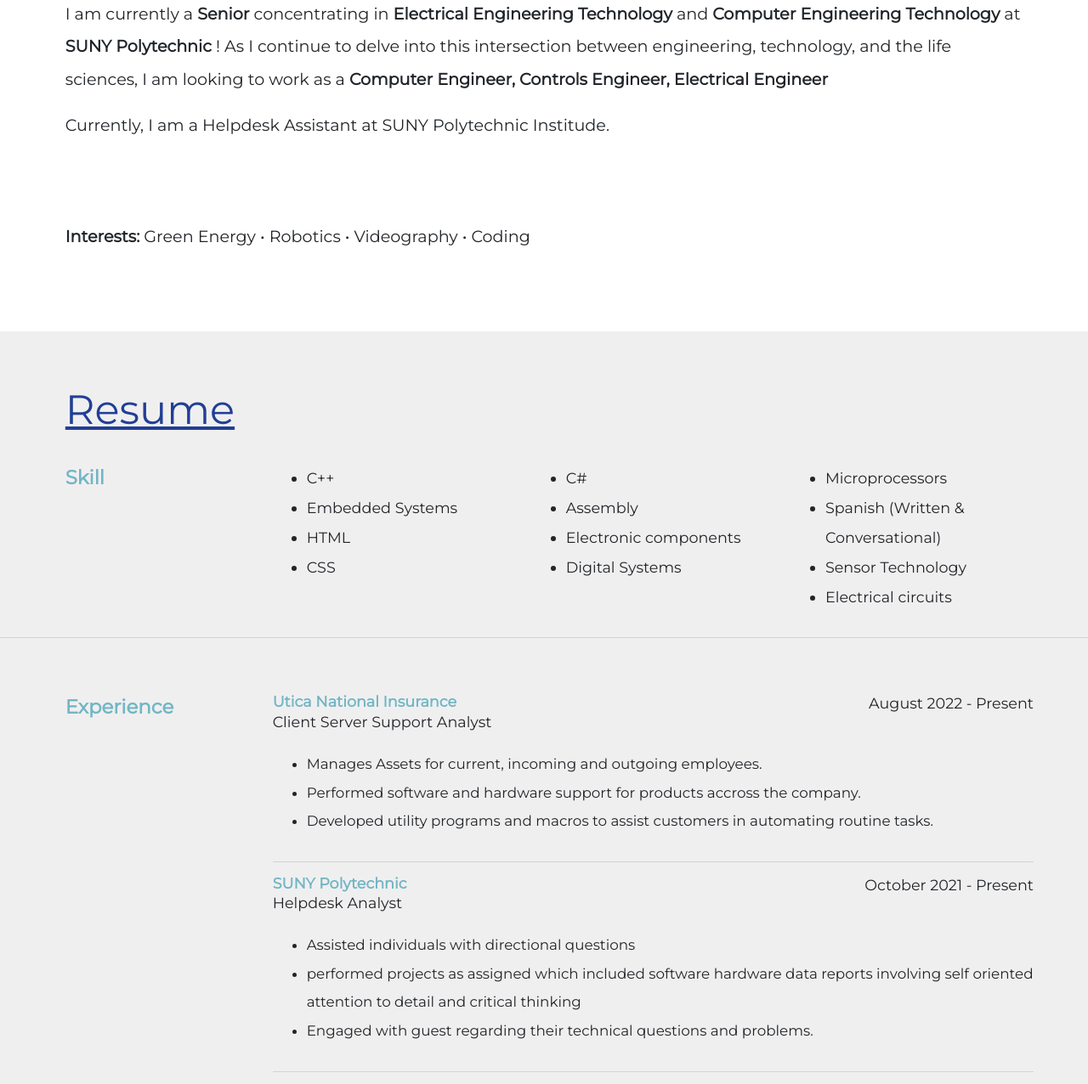
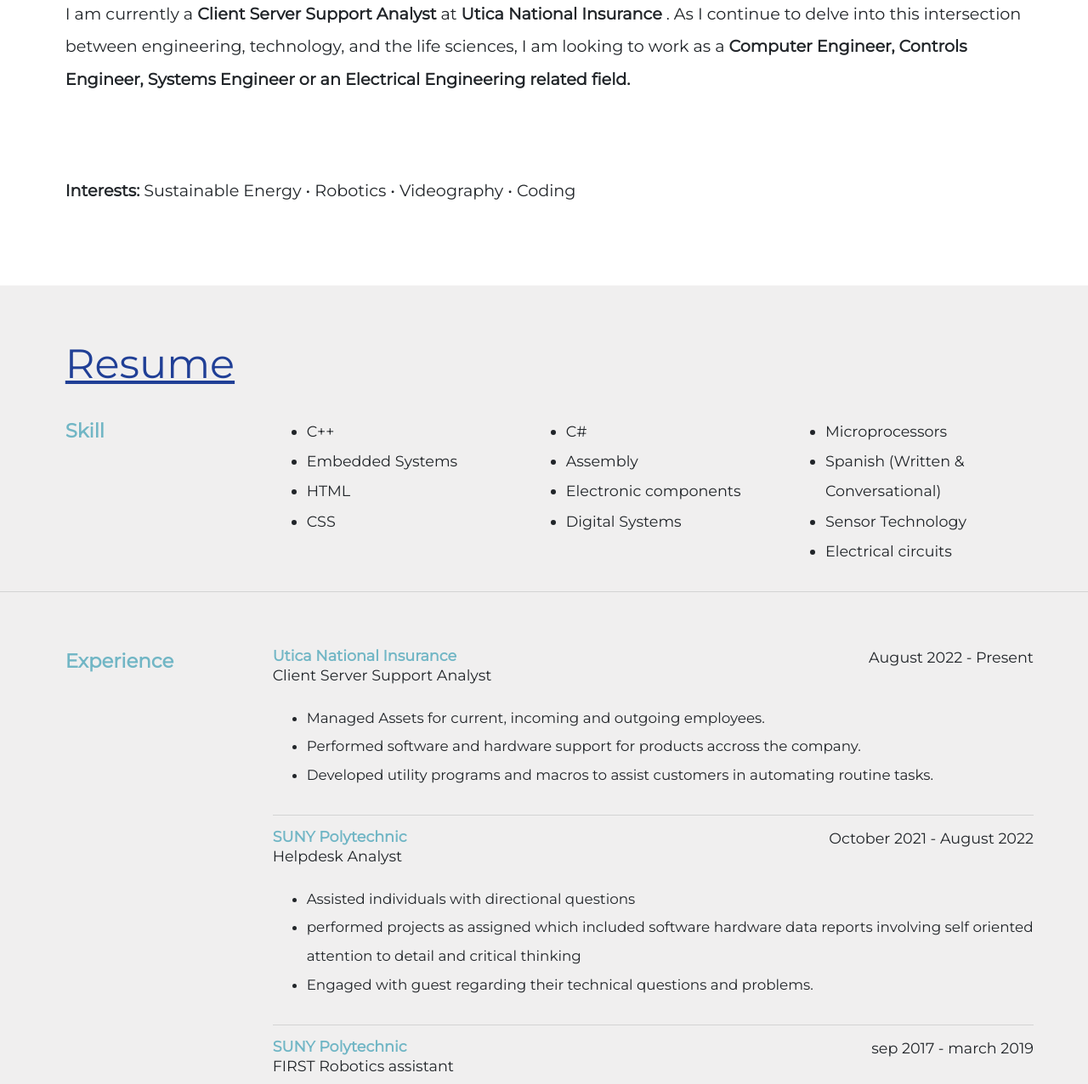
Before and after one commit to Saidanr/Saidanr.github.io, a plain HTML site: page index.html in a window 1280 px wide. Shown: the part 1003-2279 px from the top of the page at 85% size. Drawn offline with nearby package versions, Linux system fonts and the light colour scheme; a web font is replaced by a local one.

Commit message:
Update index.html
Grammatical error

```diff
--- a/index.html
+++ b/index.html
@@ -90,16 +90,14 @@
     <div class="about-section">
       <h3>About</h3>
       <img class="about-img" src="images/drawing.png" alt="">
-      <p>I am currently a <span class="about-sec">Senior </span> concentrating in <span class="about-sec"> Electrical Engineering Technology </span> and <span class="about-sec">Computer Engineering Technology</span> at <span class="about-sec"> SUNY Polytechnic </span>!
+      <p>I am currently a <span class="about-sec">Client Server Support Analyst  </span> at <span class="about-sec"> Utica National Insurance </span>.
         As I continue to delve into this intersection between engineering, technology, and the life sciences, I am looking to work as a <span class="about-sec">Computer Engineer,
-          Controls Engineer, Electrical Engineer </span>
+          Controls Engineer, Systems Engineer or an Electrical Engineering related field.  </span>
       </p>
-
-      <p>Currently, I am a Helpdesk Assistant at SUNY Polytechnic Institude.</p>
 
       <br>
       <br>
-      <p><span class="about-sec"> Interests:</span> Green Energy • Robotics • Videography • Coding</p>
+      <p><span class="about-sec"> Interests:</span> Sustainable Energy • Robotics • Videography • Coding</p>
 
 
     </div>
@@ -168,7 +166,7 @@
         <p>
         <ul class="size-resume">
           <li>
-            Manages Assets for current, incoming and outgoing employees.
+            Managed Assets for current, incoming and outgoing employees.
           </li>
           <li>
             Performed software and hardware support for products accross the company.
@@ -189,7 +187,7 @@
 
           </div>
           <!--dates-->
-          <div> October 2021 - Present</div>
+          <div> October 2021 - August 2022</div>
 
 
         </div> <!-- end job title container-->
```
